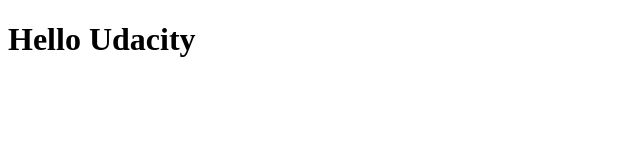
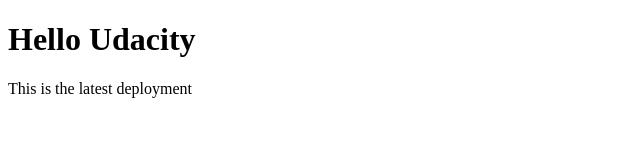
Before and after one commit to pckhib/devops-capstone, a plain HTML site: page index.html in a window 1280 px wide. Shown: the whole page, without its empty margins (0-640 px from the left). Drawn offline with Linux system fonts and the light colour scheme.

Commit message:
(feat) Add further deployments

```diff
--- a/index.html
+++ b/index.html
@@ -7,5 +7,6 @@
   </head>
   <body>
     <h1>Hello Udacity</h1>
+    <p>This is the latest deployment</p>
   </body>
 </html>
```
Also changed, not shown: 4 other files.
